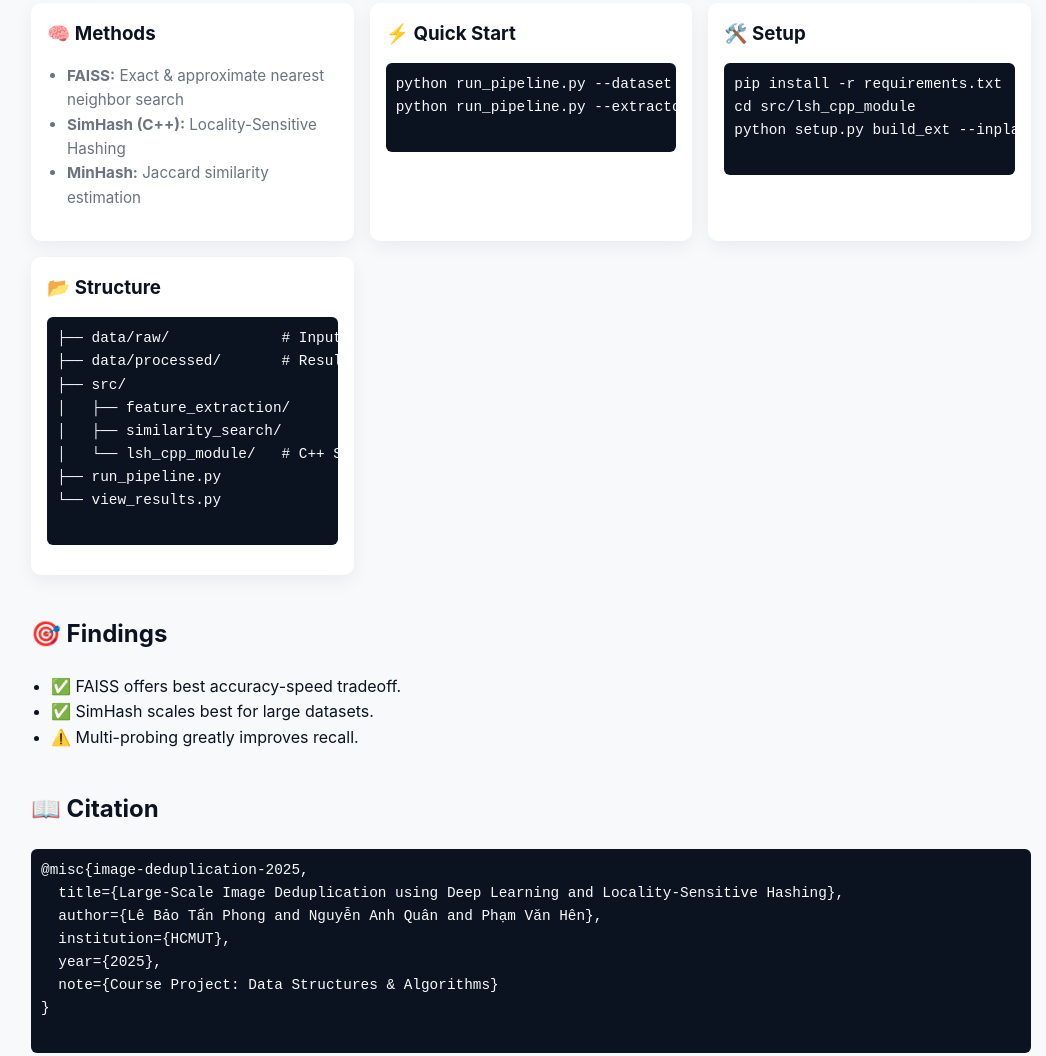
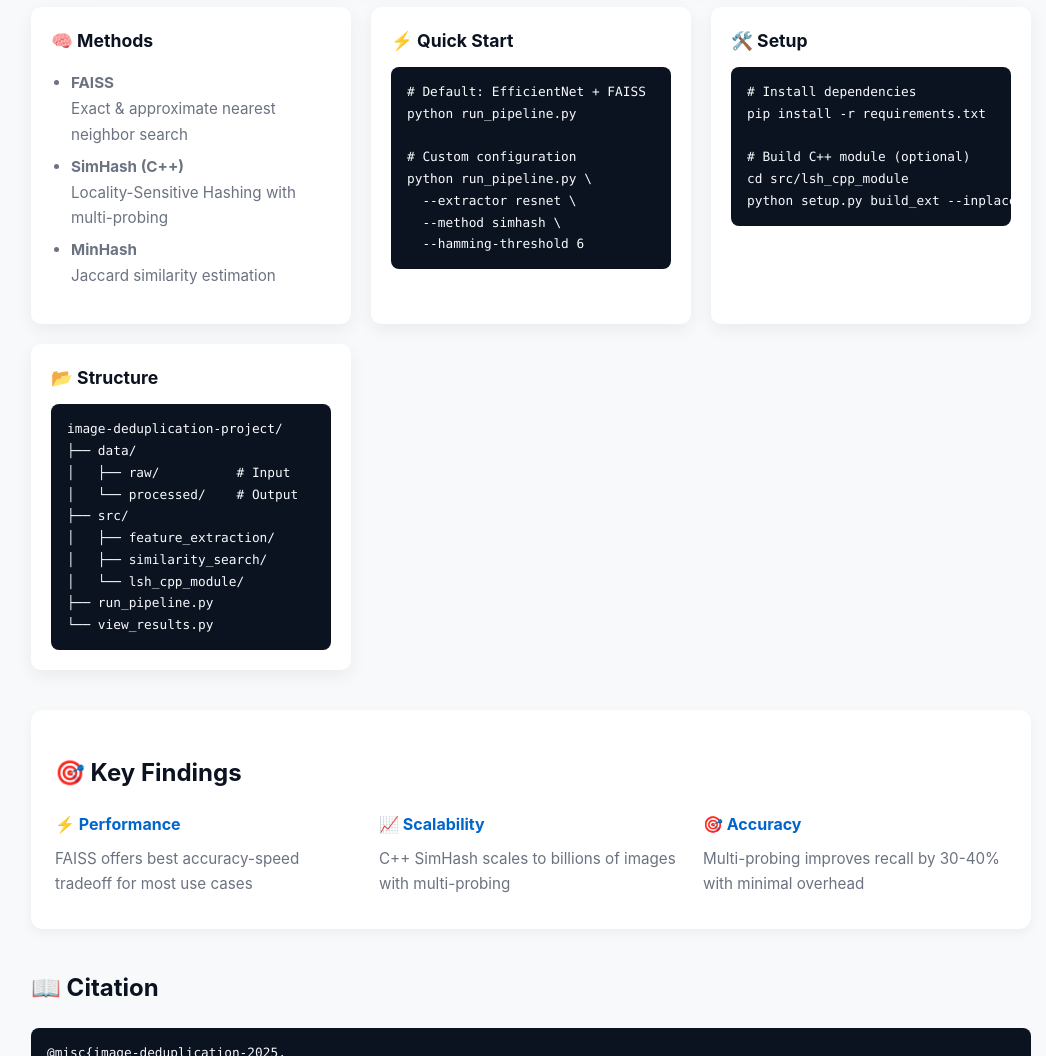
Before and after one commit to tanphong-sudo/image-deduplication-project, a plain HTML site: page index.html in a window 1280 px wide. Shown: the part 758-1814 px from the top of the page, without its empty margins (109-1155 px from the left). Drawn offline with nearby package versions, Linux system fonts and the light colour scheme.

Commit message:
update web

```diff
--- a/index.html
+++ b/index.html
@@ -27,13 +27,22 @@
     .hcmut-logo { height:64px; }
     h1 { margin:0; font-size:1.8rem; }
     p.lead { color:var(--muted); margin-top:8px; max-width:600px; }
-    .grid { display:grid; grid-template-columns:repeat(auto-fit,minmax(280px,1fr)); gap:16px; margin-top:20px; }
-    .card { background:var(--card); border-radius:10px; padding:16px; box-shadow:0 6px 18px rgba(11,18,32,0.06);
-            opacity:0; transform:translateY(20px); transition:all 0.6s ease; }
+    .grid { display:grid; grid-template-columns:repeat(auto-fit,minmax(300px,1fr)); gap:20px; margin-top:24px; }
+    .card { background:var(--card); border-radius:10px; padding:20px; box-shadow:0 6px 18px rgba(11,18,32,0.06);
+            opacity:0; transform:translateY(20px); transition:all 0.6s ease; min-height:200px; }
     .card.visible { opacity:1; transform:translateY(0); }
-    .card h3 { margin:0 0 8px 0; }
-    .small { font-size:0.95rem; color:var(--muted); }
-    pre.cmd { background:#0b1220; color:#f8fafc; padding:10px; border-radius:6px; overflow:auto; font-size:0.9rem; }
+    .card h3 { margin:0 0 12px 0; font-size:1.1rem; }
+    .small { font-size:0.95rem; color:var(--muted); line-height:1.7; }
+    .small li { margin:6px 0; }
+    pre.cmd {
+      background:#0b1220; color:#f8fafc; padding:14px 16px; border-radius:8px;
+      overflow-x:auto; font-size:0.8rem; line-height:1.7;
+      white-space:pre; margin:12px 0 0 0; font-family:ui-monospace,SFMono-Regular,Menlo,Monaco,Consolas,monospace;
+    }
+    pre.cmd::-webkit-scrollbar { height:6px; }
+    pre.cmd::-webkit-scrollbar-track { background:#1a1f2e; border-radius:3px; }
+    pre.cmd::-webkit-scrollbar-thumb { background:#4a5568; border-radius:3px; }
+    pre.cmd::-webkit-scrollbar-thumb:hover { background:#5a6678; }
     footer { margin-top:40px; color:var(--muted); font-size:0.9rem; text-align:center; }
     .nav { display:flex; gap:12px; margin-top:12px; flex-wrap:wrap; }
     a.btn { display:inline-block; padding:8px 12px; border-radius:8px; background:var(--accent); color:white; text-decoration:none; transition:background 0.3s; }
@@ -78,64 +87,77 @@
       <div class="card">
         <h3>🧠 Methods</h3>
         <ul class="small">
-          <li><strong>FAISS:</strong> Exact & approximate nearest neighbor search</li>
-          <li><strong>SimHash (C++):</strong> Locality-Sensitive Hashing</li>
-          <li><strong>MinHash:</strong> Jaccard similarity estimation</li>
+          <li><strong>FAISS</strong><br>Exact & approximate nearest neighbor search</li>
+          <li><strong>SimHash (C++)</strong><br>Locality-Sensitive Hashing with multi-probing</li>
+          <li><strong>MinHash</strong><br>Jaccard similarity estimation</li>
         </ul>
       </div>
 
       <div class="card">
         <h3>⚡ Quick Start</h3>
-        <pre class="cmd">
-python run_pipeline.py --dataset demo_dataset
-python run_pipeline.py --extractor resnet --method simhash --hamming-threshold 6
-        </pre>
+        <pre class="cmd"># Default: EfficientNet + FAISS
+python run_pipeline.py
+
+# Custom configuration
+python run_pipeline.py \
+  --extractor resnet \
+  --method simhash \
+  --hamming-threshold 6</pre>
       </div>
 
       <div class="card">
         <h3>🛠️ Setup</h3>
-        <pre class="cmd">
+        <pre class="cmd"># Install dependencies
 pip install -r requirements.txt
+
+# Build C++ module (optional)
 cd src/lsh_cpp_module
-python setup.py build_ext --inplace
-        </pre>
+python setup.py build_ext --inplace</pre>
       </div>
 
       <div class="card">
         <h3>📂 Structure</h3>
-        <pre class="cmd">
-├── data/raw/             # Input images
-├── data/processed/       # Results
+        <pre class="cmd">image-deduplication-project/
+├── data/
+│   ├── raw/          # Input
+│   └── processed/    # Output
 ├── src/
 │   ├── feature_extraction/
 │   ├── similarity_search/
-│   └── lsh_cpp_module/   # C++ SimHash
+│   └── lsh_cpp_module/
 ├── run_pipeline.py
-└── view_results.py
-        </pre>
+└── view_results.py</pre>
+      </div>
+    </section>
+
+    <section style="background:var(--card);padding:24px;border-radius:12px;box-shadow:0 4px 12px rgba(11,18,32,0.05);">
+      <h2>🎯 Key Findings</h2>
+      <div class="grid" style="margin-top:16px;">
+        <div>
+          <strong style="color:var(--accent);">⚡ Performance</strong>
+          <p class="small" style="margin:8px 0;">FAISS offers best accuracy-speed tradeoff for most use cases</p>
+        </div>
+        <div>
+          <strong style="color:var(--accent);">📈 Scalability</strong>
+          <p class="small" style="margin:8px 0;">C++ SimHash scales to billions of images with multi-probing</p>
+        </div>
+        <div>
+          <strong style="color:var(--accent);">🎯 Accuracy</strong>
+          <p class="small" style="margin:8px 0;">Multi-probing improves recall by 30-40% with minimal overhead</p>
+        </div>
       </div>
     </section>
 
     <section>
-      <h2>🎯 Findings</h2>
-      <ul>
-        <li>✅ FAISS offers best accuracy-speed tradeoff.</li>
-        <li>✅ SimHash scales best for large datasets.</li>
-        <li>⚠️ Multi-probing greatly improves recall.</li>
-      </ul>
-    </section>
-
-    <section>
       <h2>📖 Citation</h2>
-      <pre class="cmd">
-@misc{image-deduplication-2025,
-  title={Large-Scale Image Deduplication using Deep Learning and Locality-Sensitive Hashing},
+      <pre class="cmd">@misc{image-deduplication-2025,
+  title={Large-Scale Image Deduplication using
+         Deep Learning and Locality-Sensitive Hashing},
   author={Lê Bảo Tấn Phong and Nguyễn Anh Quân and Phạm Văn Hên},
   institution={HCMUT},
   year={2025},
   note={Course Project: Data Structures & Algorithms}
-}
-      </pre>
+}</pre>
     </section>
 
     <footer>
```
